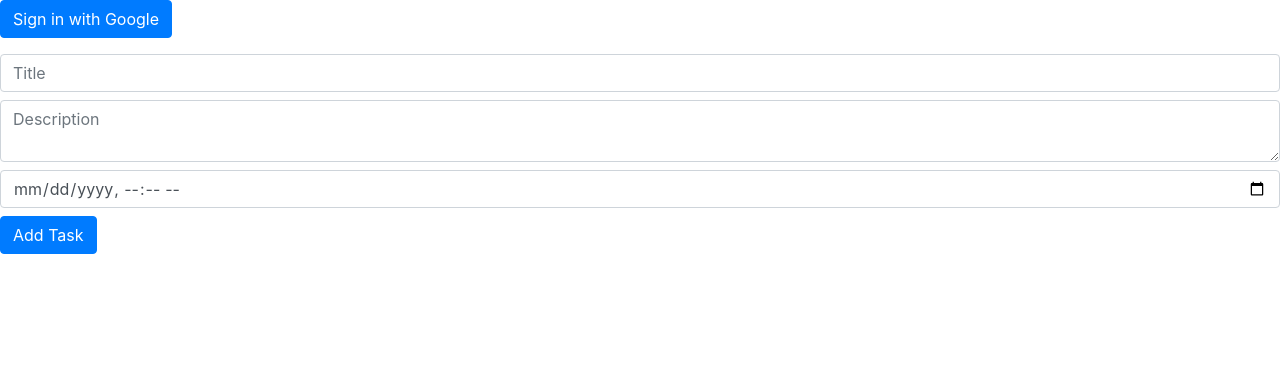
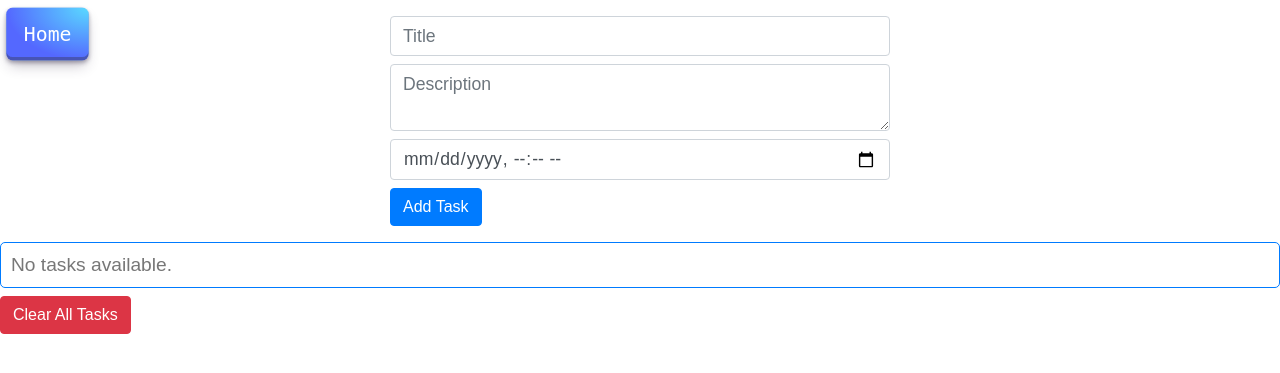
Before and after one commit to DennisKoshta/PortfolioWebsite, a Flask app: page /NextTask in a window 1280 px wide. Shown: the top 373 px of the page. Run offline with Flask 2, Linux system fonts and the light colour scheme; some libraries are stand-ins or nearby versions.

Commit message:
Removed broken Google sign-in, fixed many minor issues/formatting, updated NextTask to have display

```diff
--- a/main.py
+++ b/main.py
@@ -1,11 +1,9 @@
-from flask import Flask, render_template, request, Response, jsonify, g
-from flask_cors import CORS, cross_origin
+from flask import Flask, render_template, request, Response, jsonify, g, session, redirect
 from py_scripts import monkeys_paw
 import requests
+import pathlib
 import os
 from google.cloud import firestore
-from google.oauth2 import id_token
-from google.auth.transport import requests as google_requests
 
 environment = os.environ.get("ENVIRONMENT")
 
@@ -19,7 +17,6 @@ else:
     valid_env = False
 
 app = Flask(__name__)
-CORS(app)
 
 # user_api_calls = defaultdict(int)
 db = firestore.Client()
@@ -94,31 +91,6 @@ def process_input():
 def NextTask():
     return render_template('NextTask.html')
 
-@app.route('/oauth2callback', methods=['POST'])
-@cross_origin(origins=['http://localhost', 'https://www.denniskoshta.com'])
-def oauth2callback():
-    token = request.form['credential']
-    CLIENT_ID = "393617966304-43aikjuectcee0lfb7b8m2rcqnjdg7m9.apps.googleusercontent.com"
-    try:
-        idinfo = id_token.verify_oauth2_token(token, google_requests.Request(), CLIENT_ID)
-        if idinfo['iss'] not in ['accounts.google.com', 'https://accounts.google.com']:
-            raise ValueError('Wrong issuer.')
-
-        # Successful authentication
-        user_id = idinfo['sub']
-        email = idinfo['email']
-        name = idinfo['name']
-
-        # TODO: Save user information to the database or session and log the user in
-
-        # return "Authentication successful", 200
-        return jsonify(name=name, email=email), 200
-    except ValueError as e:
-        # Invalid token
-        print(e)
-        # return "Authentication failed", 401
-        return jsonify(), 401
-
 # DEVELOPER CONSOLE DEBUG MESSAGE LOGGING (paste JS to desired html file and uncomment python)
 
 # @app.route('/get_messages')
--- a/requirements.txt
+++ b/requirements.txt
@@ -7,3 +7,7 @@ tiktoken
 google-cloud
 google-cloud-secret-manager
 google-cloud-firestore
+
+google-auth==1.27.0
+google-auth-oauthlib==0.4.2
+oauthlib==3.1.0
--- /dev/null
+++ b/static/css/NextTask.css
@@ -0,0 +1,41 @@
+body {
+    font-family: Arial, sans-serif;
+}
+
+.home-corner {
+    position: absolute;
+    top: 10px;
+    left: 10px;
+}
+
+.home-button {
+    text-decoration: none;
+    background-color: #007bff;
+    color: #fff;
+    padding: 5px 10px;
+    border-radius: 5px;
+}
+
+.home-button:hover {
+    background-color: #0056b3;
+    text-decoration: none;
+    color: #fff;
+}
+
+form#add-task-form {
+    width: 100%;
+    max-width: 500px;
+    margin: 0 auto;
+}
+
+form#add-task-form input,
+form#add-task-form textarea {
+    font-size: 1.1rem;
+}
+
+#next-task {
+    border: 1px solid #007bff;
+    border-radius: 5px;
+    padding: 10px;
+    font-size: 1.2rem;
+}
--- a/static/js/NextTask.js
+++ b/static/js/NextTask.js
@@ -1,15 +1,4 @@
-// Google Sign-In callback function
-function onSignIn(googleUser) {
-    // Get user profile information
-    const profile = googleUser.getBasicProfile();
-    console.log('ID: ' + profile.getId());
-    console.log('Name: ' + profile.getName());
-    console.log('Email: ' + profile.getEmail());
-
-    // TODO: Save user information to the database or localStorage
-}
-
-// Add Task Form submission handling
+// Save task to the database (using localStorage for now)
 document.getElementById("add-task-form").addEventListener("submit", function (event) {
     event.preventDefault();
     const formData = new FormData(event.target);
@@ -18,58 +7,74 @@ document.getElementById("add-task-form").addEventListener("submit", function (ev
         description: formData.get("description"),
         due_date: new Date(formData.get("due_date")),
     };
-    // Save task to the database (using Firestore, localStorage, or cookies)
+    saveTask(task);
+    getNextTask();
+    displayAllTasks();
 });
 
-function getNextTask() {
-// Fetch tasks from the database (using Firestore, localStorage, or cookies)
-// Find the next task based on the due_date
-// Update the "next-task" element with the next task's details
+function saveTask(task) {
+    let tasks = JSON.parse(localStorage.getItem("tasks")) || [];
+    tasks.push(task);
+    localStorage.setItem("tasks", JSON.stringify(tasks));
 }
 
-function handleSignInClick() {
-    google.accounts.id.prompt();
+function getNextTask() {
+    // Fetch tasks from the database (using localStorage for now)
+    let tasks = JSON.parse(localStorage.getItem("tasks")) || [];
+
+    // Find the next task based on the due_date
+    let nextTask = tasks.reduce((next, task) => {
+        if (!next || new Date(task.due_date) < new Date(next.due_date)) {
+            return task;
+        }
+        return next;
+    }, null);
+
+    // Update the "next-task" element with the next task's details
+    let nextTaskDiv = document.getElementById("next-task");
+    if (nextTask) {
+        let timeRemaining = Math.round((new Date(nextTask.due_date) - new Date()) / 60000);
+        nextTaskDiv.innerHTML = `Next Task: ${nextTask.title}<br>
+                                 Description: ${nextTask.description}<br>
+                                 Due Date: ${nextTask.due_date}<br>
+                                 Time Remaining: ${timeRemaining} minutes`;
+    } else {
+        nextTaskDiv.innerHTML = "No tasks available.";
+    }
 }
 
-function handleCredentialResponse(response) {
-    console.log(response.credential);
-    // Send the response to your server for authentication
-    const data = new FormData();
-    data.append("credential", response.credential);
+// Add event listener for the "Clear All Tasks" button
+document.getElementById("clear-all-tasks").addEventListener("click", function () {
+    clearAllTasks();
+    getNextTask();
+    displayAllTasks();
+});
 
-    fetch("/oauth2callback", {
-        method: "POST",
-        body: data
-    })
-    .then(response => {
-        if (response.ok) {
-            // Authentication successful
-            response.json().then(data => {
-                // Update the UI to show the user is logged in
-                const loggedInUser = document.createElement("div");
-                loggedInUser.innerHTML = `Logged in as: ${data.name} (${data.email})`;
-                document.body.prepend(loggedInUser);
+function clearAllTasks() {
+    localStorage.removeItem("tasks");
+}
 
-                // Hide the Google Sign-In button
-                const signInButton = document.querySelector(".g-signin2");
-                signInButton.style.display = "none";
-            });
-        } else {
-            // Authentication failed
-            // Show an error message to the user
-            const errorMessage = document.createElement("div");
-            errorMessage.innerHTML = "Authentication failed. Please try again.";
-            errorMessage.style.color = "red";
-            document.body.prepend(errorMessage);
-        }
+// Add a new function to display all tasks
+function displayAllTasks() {
+    let tasks = JSON.parse(localStorage.getItem("tasks")) || [];
+
+    // Sort tasks by due_date
+    tasks.sort((a, b) => new Date(a.due_date) - new Date(b.due_date));
+
+    let allTasksDiv = document.getElementById("all-tasks");
+    allTasksDiv.innerHTML = "";
+
+    tasks.forEach((task) => {
+        let taskDiv = document.createElement("div");
+        taskDiv.innerHTML = `<strong>Title:</strong> ${task.title}<br>
+                             <strong>Description:</strong> ${task.description}<br>
+                             <strong>Due Date:</strong> ${task.due_date}<br><br>`;
+        allTasksDiv.appendChild(taskDiv);
     });
 }
 
-// Get the current base URL
-const baseURL = window.location.origin;
+// Call displayAllTasks on page load to display all tasks immediately
+displayAllTasks();
 
-// Create the absolute login_uri
-const loginURI = baseURL + '/oauth2callback';
-
-// Set the data-login_uri attribute
-document.getElementById("g_id_onload").setAttribute("data-login_uri", loginURI);
+// Call getNextTask on page load to display the next task immediately
+getNextTask();
--- a/templates/MonkeysPaw.html
+++ b/templates/MonkeysPaw.html
@@ -1,8 +1,4 @@
 <!DOCTYPE html>
-<!--[if lt IE 7]>      <html class="no-js lt-ie9 lt-ie8 lt-ie7"> <![endif]-->
-<!--[if IE 7]>         <html class="no-js lt-ie9 lt-ie8"> <![endif]-->
-<!--[if IE 8]>         <html class="no-js lt-ie9"> <![endif]-->
-<!--[if gt IE 8]><!--> <html class="no-js"> <!--<![endif]-->
 <html lang="en">
     <head>
         <meta charset="utf-8">
--- a/templates/NextTask.html
+++ b/templates/NextTask.html
@@ -5,22 +5,20 @@
     <meta name="viewport" content="width=device-width, initial-scale=1.0">
     <title>NextTask</title>
     <link rel="icon" type="image/x-icon" href="/static/assets/favicon.ico"/>
-    <!-- Bootstrap CSS -->
     <link rel="stylesheet" href="https://maxcdn.bootstrapcdn.com/bootstrap/4.5.2/css/bootstrap.min.css">
-    <!-- Google Sign-In -->
-    <script src="https://accounts.google.com/gsi/client" async defer data-callback="handleCredentialResponse"></script>
+    <link rel="stylesheet" href="/static/css/templatemo-style.css">
+    <link rel="stylesheet" href="/static/css/NextTask.css">
+
     <!-- jQuery -->
     <script src="https://ajax.googleapis.com/ajax/libs/jquery/3.5.1/jquery.min.js"></script>
     <!-- Bootstrap JS -->
     <script src="https://maxcdn.bootstrapcdn.com/bootstrap/4.5.2/js/bootstrap.min.js"></script>
+
 </head>
 <body>
-    <!-- Google Login Button -->
-    <div id="g_id_onload"
-        data-client_id="393617966304-43aikjuectcee0lfb7b8m2rcqnjdg7m9.apps.googleusercontent.com"
-        data-auto_prompt="false">
+    <div class="home-corner">
+        <a href="/" class="home-button">Home</a>
     </div>
-    <button onclick="handleSignInClick()" class="btn btn-primary">Sign in with Google</button>
 
     <!-- Add Task Form -->
     <form id="add-task-form" class="mt-3">
@@ -33,6 +31,12 @@
     <!-- Display Next Task -->
     <div id="next-task" class="mt-3"></div>
 
+    <!-- Add Clear All Tasks Button -->
+    <button id="clear-all-tasks" class="btn btn-danger mt-2">Clear All Tasks</button>
+
+    <!-- Display All Tasks -->
+    <div id="all-tasks" class="mt-3"></div>
+
     <!-- Add required JavaScript for functionality -->
     <script src="/static/js/NextTask.js"></script>
 </body>
```
Also changed, not shown: templates/ArtCanvas.html (+0 -8 lines), 1 other file.
